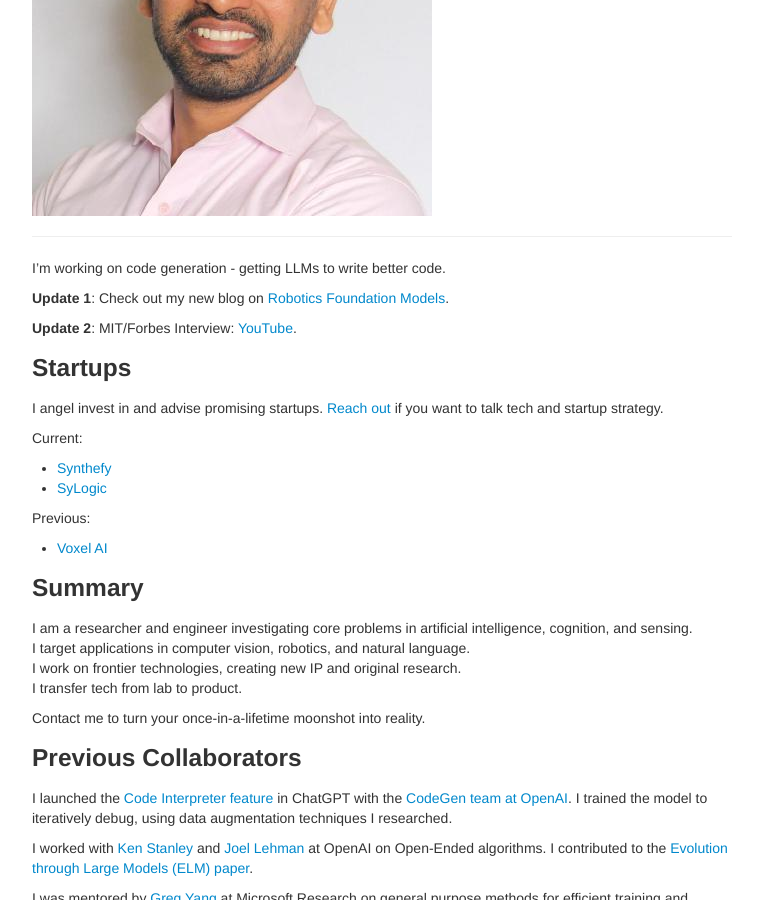
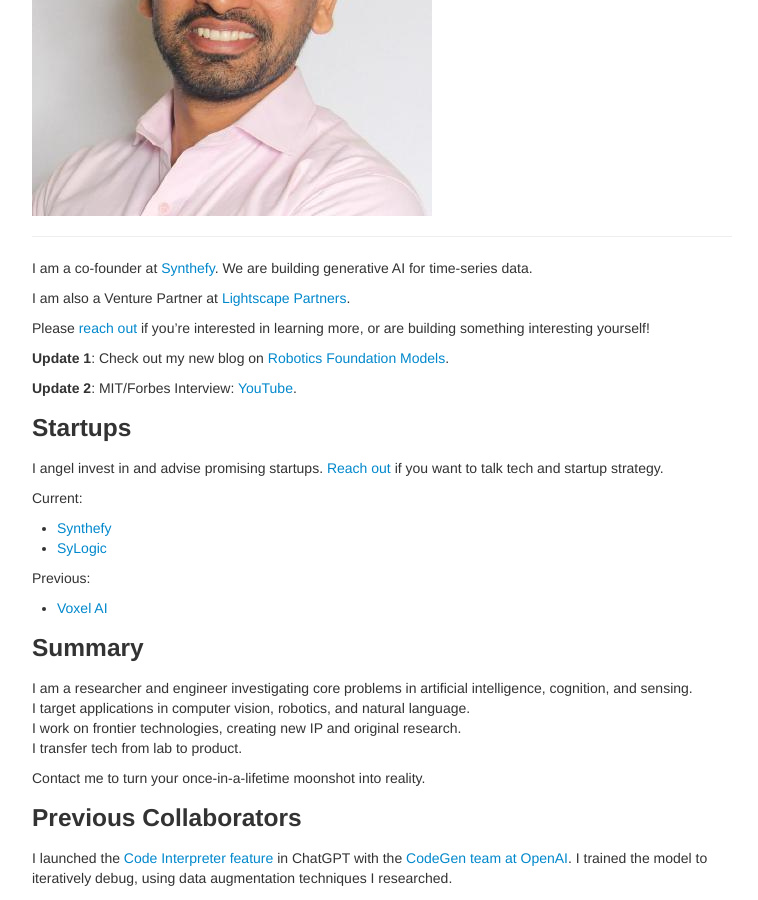
Before and after one commit to darkmatter08/darkmatter08.github.io, a Jekyll site: the page built from index.md, in a window 1280 px wide and 900 px high, scrolled down 336 px. Shown: the whole window, without its empty margins (258-1016 px from the left). Built offline with Jekyll 4.4.1, drawn with Linux system fonts in a browser that asks for light colours.

Commit message:
lscp synthefy

```diff
--- a/index.md
+++ b/index.md
@@ -9,7 +9,11 @@ description: Shawn Jain OpenAI MIT Microsoft Research MSR Uber UberATG ATG Torra
 
 ---
 
-I'm working on code generation - getting LLMs to write better code.
+I am a co-founder at [Synthefy](synthefy.com). We are building generative AI for time-series data.
+
+I am also a Venture Partner at [Lightscape Partners](lightscape.vc).
+
+Please [reach out](about.md) if you're interested in learning more, or are building something interesting yourself!
 
 **Update 1**:
 Check out my new blog on [Robotics Foundation Models](pages/blog-rfms.html).
```
